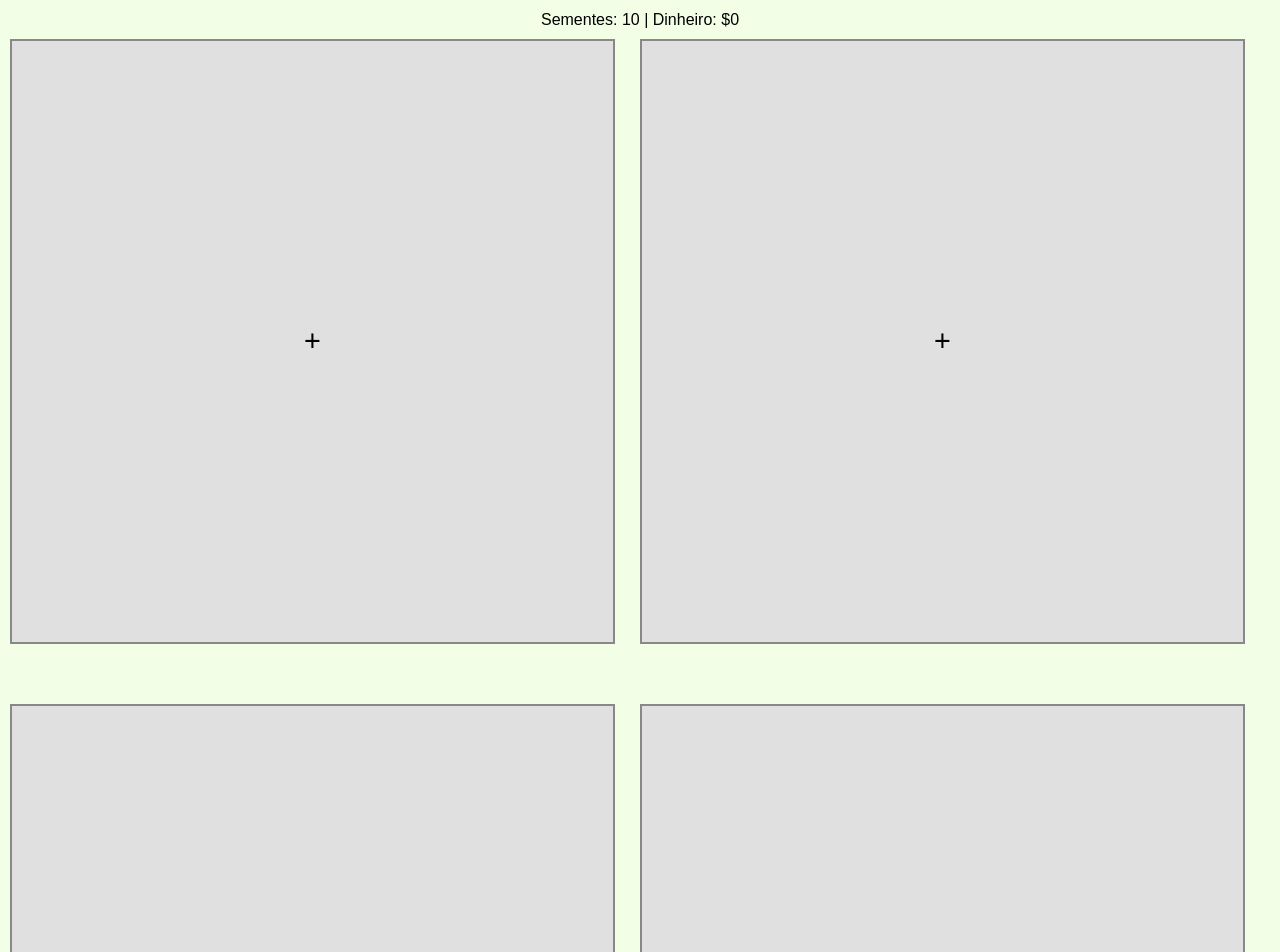
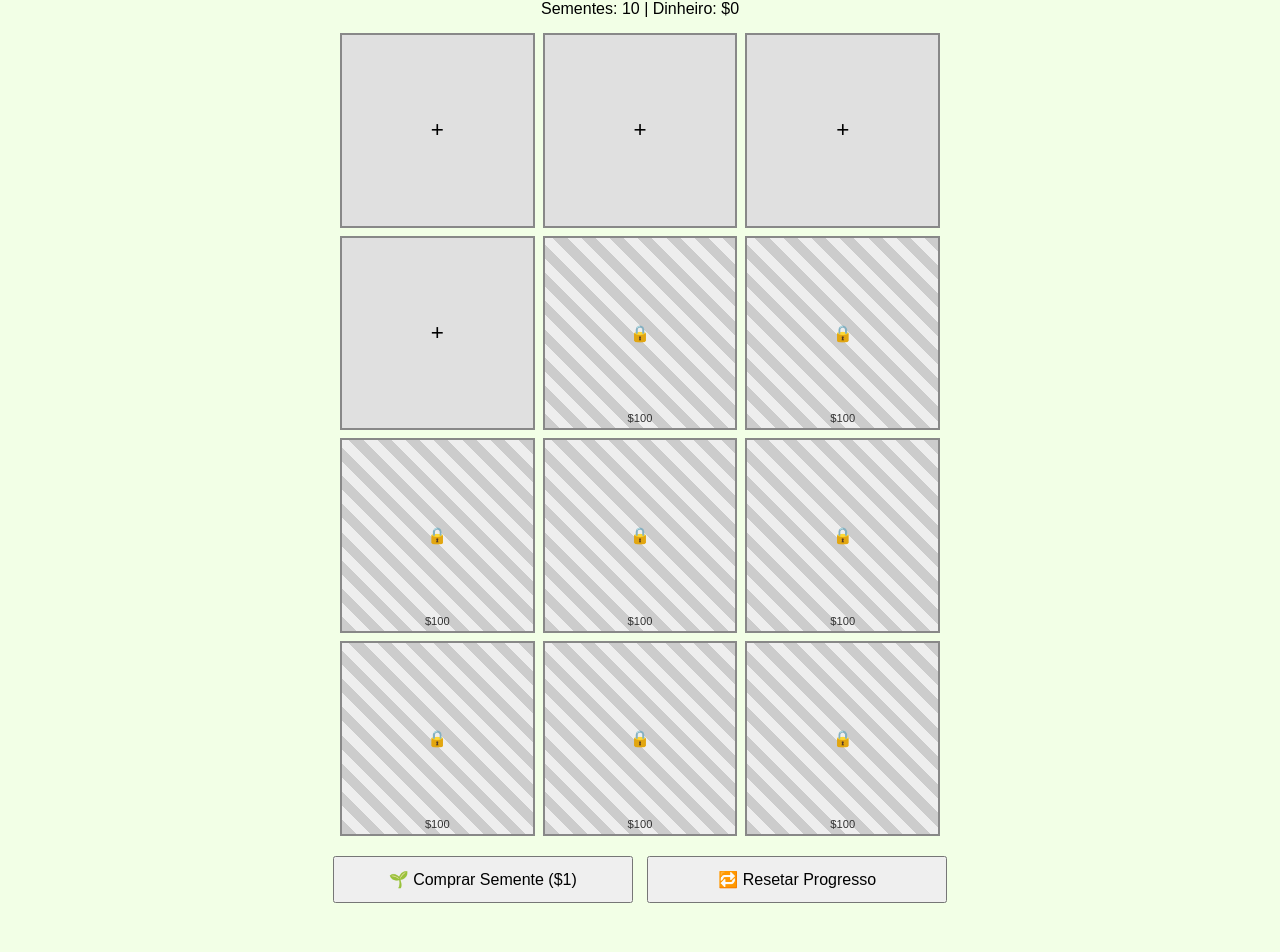
Before and after one commit to NFTGamerBR/MiniFarm, a plain HTML site: page index.html in a window 1280 px wide. Shown: the part 59-1011 px from the top of the page. Drawn offline with Linux system fonts and the light colour scheme.

Commit message:
Update index.html

```diff
--- a/index.html
+++ b/index.html
@@ -13,32 +13,44 @@
       background: #f2ffe6;
       margin: 0;
       padding: 10px;
+      display: flex;
+      flex-direction: column;
+      min-height: 100vh;
     }
+
     h1 {
       font-size: 1.5em;
+      margin-bottom: 0;
     }
+
     p {
       font-size: 1em;
-      margin: 10px 0;
+      margin: 5px 0 15px;
     }
+
     .grid {
       display: grid;
-      grid-template-columns: repeat(2, 48%);
-      gap: 2%;
-      max-width: 100vw;
+      grid-template-columns: repeat(3, 1fr);
+      gap: 8px;
+      width: 100%;
+      max-width: 600px;
       margin: 0 auto;
     }
+
     .plot {
+      position: relative;
+      width: 100%;
       aspect-ratio: 1 / 1;
       border: 2px solid #888;
       background: #e0e0e0;
-      font-size: 1.8em;
+      font-size: 1.4em;
       display: flex;
       align-items: center;
       justify-content: center;
       cursor: pointer;
       user-select: none;
     }
+
     .locked {
       background: repeating-linear-gradient(
         45deg,
@@ -47,11 +59,26 @@
         #eee 10px,
         #eee 20px
       );
-      color: #666;
+      color: #555;
+      font-size: 1em;
     }
+
+    .locked span {
+      position: absolute;
+      bottom: 4px;
+      width: 100%;
+      font-size: 0.7em;
+      color: #333;
+    }
+
+    .buttons {
+      margin-top: auto;
+      padding: 15px 0;
+    }
+
     button {
-      margin-top: 15px;
-      padding: 10px;
+      margin: 5px;
+      padding: 12px 20px;
       font-size: 1em;
       width: 90%;
       max-width: 300px;
@@ -62,12 +89,16 @@
 
   <h1>🌾 Mini Fazenda</h1>
   <p>Sementes: <span id="seeds">10</span> | Dinheiro: $<span id="money">0</span></p>
+
   <div class="grid" id="farm"></div>
-  <button onclick="buySeed()">Comprar Semente ($1)</button>
-  <button onclick="resetGame()">🔁 Resetar Progresso</button>
+
+  <div class="buttons">
+    <button onclick="buySeed()">🌱 Comprar Semente ($1)</button>
+    <button onclick="resetGame()">🔁 Resetar Progresso</button>
+  </div>
 
   <script>
-    const plotCount = 10;
+    const plotCount = 12;
     const initialUnlocked = 4;
     let seeds = 10;
     let money = 0;
@@ -124,14 +155,14 @@
 
         if (state === "locked") {
           div.classList.add("locked");
-          div.textContent = "🔒";
+          div.innerHTML = "🔒<span>$100</span>";
         } else {
           div.textContent = getPlotSymbol(state);
         }
 
         farmEl.appendChild(div);
 
-        // Listeners
+        // Event listener
         div.addEventListener("click", () => {
           const state = plotStates[i];
 
```
